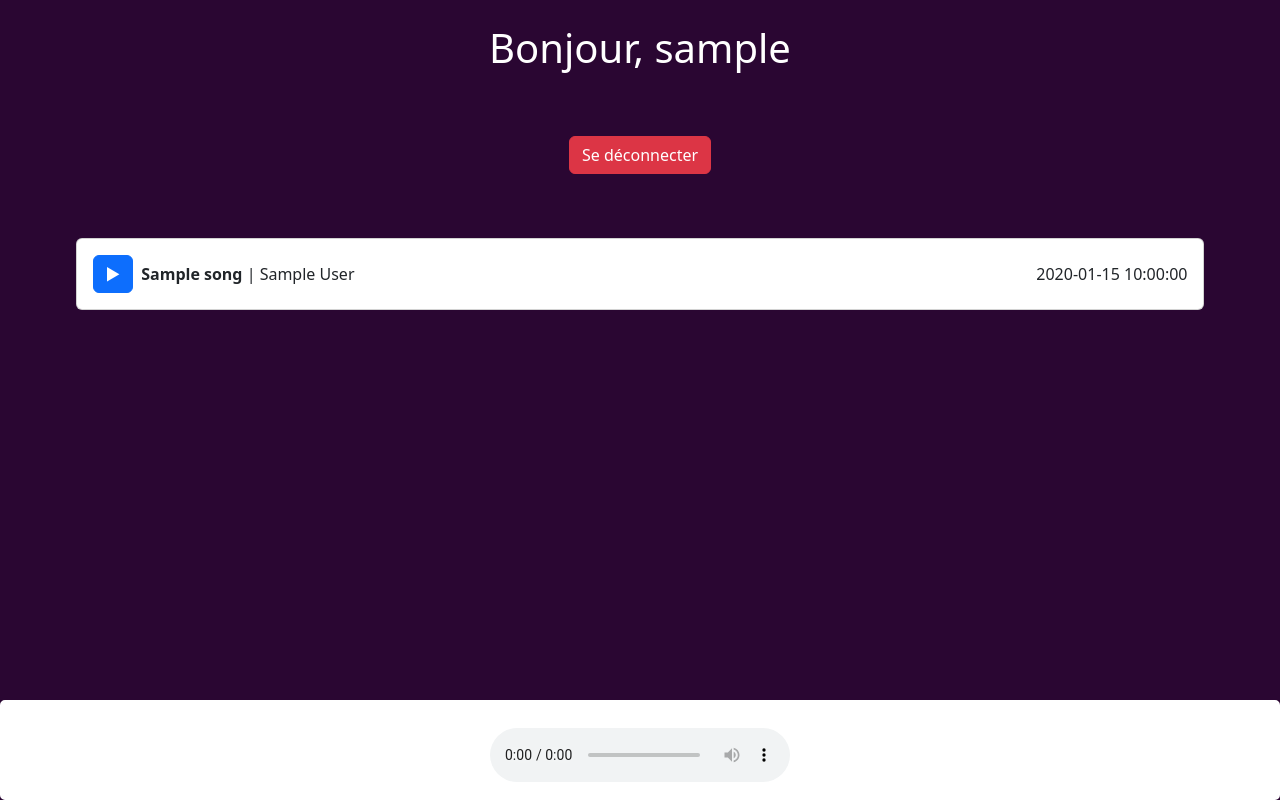
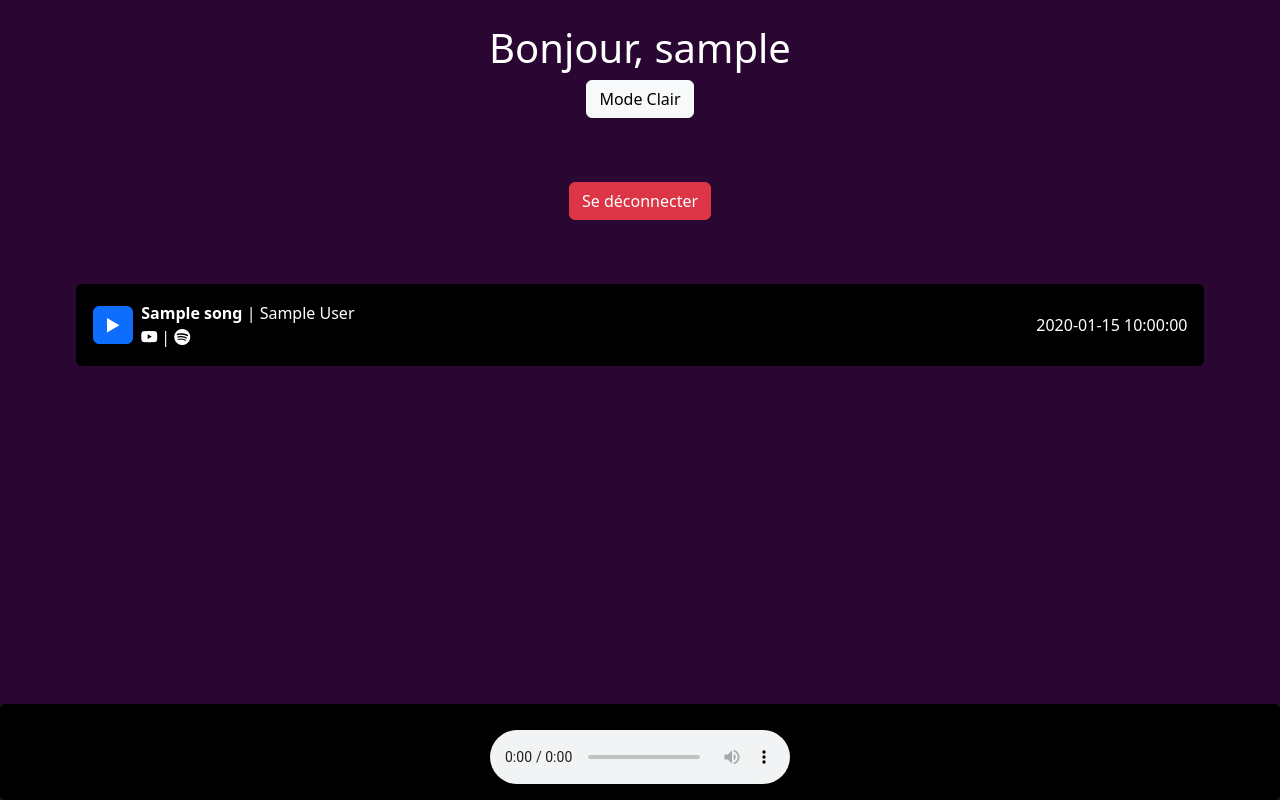
Before and after one commit to GaelHF/Vibe, a PHP site: page /list.php in a window 1280 px wide. Run offline with PHP 8.4, Linux system fonts and the light colour scheme; the visitor is signed in with stand-in values (Sample User, id 1); tables that the repository leaves empty or names only in its code hold one stand-in row (values such as "Sample post").

Commit message:
Added Media

```diff
--- a/list.php
+++ b/list.php
@@ -1,13 +1,28 @@
 <?php
     session_start();
     include 'bdd.php';
+
     if(!isset($_SESSION['auth']))
     {
         header('Location: index.php');
     }
+
+    if(isset($_POST['change_to_dark']))
+    {
+        $_SESSION['theme'] = 'dark';
+    }
+
+    if(isset($_POST['change_to_light']))
+    {
+        $_SESSION['theme'] = 'light';
+    }
+
     if(isset($_POST['logout']))
     {
         session_destroy();
+        setcookie('auth', '', time() - 3600, '/');
+        setcookie('pseudo', '', time() - 3600, '/');
+        setcookie('theme', '', time() - 3600, '/');
         header('Location: index.php');
     }
 ?>
@@ -21,13 +36,65 @@
             font-family: customFont;
             src: url('assets/customFont.otf');
         }
+        .timeline-wrapper {
+            position: fixed;
+            bottom: 0;
+            left: 0;
+            right: 0;
+        }
+
+        <?php
+            if($_SESSION['theme'] == 'dark')
+            {
+                ?>
+                #timeline {
+                    background-color: rgb(0, 0, 0);
+                    padding: 10px;
+                    border: 2px solidrgb(0, 0, 0);
+                    border-radius: 5px;
+                }
+                <?php
+            }
+            else
+            {
+                ?>
+                #timeline {
+                    background-color: rgb(255, 255, 255);
+                    padding: 10px;
+                    border: 2px solidrgb(0, 0, 0);
+                    border-radius: 5px;
+                }
+                <?php
+            }
+        ?>
+
+        audio::-webkit-media-controls-play-button {
+            display: none;
+        }
+
+        .clipyt {
+            cursor: default;
+        }
+
+        .clipyt:hover {
+            cursor: pointer;
+            color: red;
+        }
+
+        .clipsfy {
+            cursor: default;
+        }
+
+        .clipsfy:hover {
+            cursor: pointer;
+            color: lime;
+        }
     </style>
     <link rel="icon" type="image/x-icon" href="assets/icon.ico">
-    <link rel="stylesheet" href="style.css">
     <link href="https://cdn.jsdelivr.net/npm/bootstrap@5.3.3/dist/css/bootstrap.min.css" rel="stylesheet" integrity="sha384-QWTKZyjpPEjISv5WaRU9OFeRpok6YctnYmDr5pNlyT2bRjXh0JMhjY6hW+ALEwIH" crossorigin="anonymous">
     <link rel="stylesheet" href="https://cdn.jsdelivr.net/npm/bootstrap-icons@1.11.3/font/bootstrap-icons.min.css">
     <script src="https://cdn.jsdelivr.net/npm/bootstrap@5.3.3/dist/js/bootstrap.bundle.min.js" integrity="sha384-YvpcrYf0tY3lHB60NNkmXc5s9fDVZLESaAA55NDzOxhy9GkcIdslK1eN7N6jIeHz" crossorigin="anonymous"></script>
-    <title>VIBE - Liste</title>
+    <title>VIBE - Bibliothèque</title>
 </head>
 <body style="background-color: rgb(42, 6, 50);">
     <br>
@@ -42,6 +109,24 @@
             <?php
         }
     ?>
+    <?php
+        if($_SESSION['theme'] == 'light')
+        {
+            ?>
+                <form method="POST" action="" align="center">
+                    <input type="submit" name="change_to_dark" value="Mode Sombre" class="btn btn-dark">
+                </form>
+            <?php
+        }
+        else
+        {
+            ?>
+                <form method="POST" action="" align="center">
+                    <input type="submit" name="change_to_light" value="Mode Clair" class="btn btn-light">
+                </form>
+            <?php
+        }
+    ?>
     <form method="POST" action="" align="center" style="margin: 5%;">
         <input type="submit" name="logout" value="Se déconnecter" class="btn btn-danger">
     </form>
@@ -51,15 +136,30 @@
             $fetchSongs->execute();
             while($song = $fetchSongs->fetch())
             {
+                if($_SESSION['theme'] == 'dark')
+                {
                     ?>
-                <div class="card" style="margin: 1%">
-                    <div class="card-body d-flex align-items-center">
+                        <div class="card" style="margin: 1%; background-color: black;">
+                            <div class="card-body d-flex align-items-center" >
                                 <button id="<?= $song['spacename']; ?>" onclick="play('<?= $song['spacename']; ?>', 'music/<?= $song['path']; ?>/<?= $song['spacename']; ?>.mp3')" type="button" class="btn btn-primary me-2">▶</button>
-                        <p id="<?= $song['spacename']; ?>-data" class="mb-0 flex-grow-1"><strong><?= $song['title']; ?></strong> | <?= $song['author']; ?></p>
+                                <p id="<?= $song['spacename']; ?>-data" class="mb-0 flex-grow-1 text-white"><strong><?= $song['title']; ?></strong> | <?= $song['author']; ?><br><i class="bi bi-youtube clipyt" onclick="load_exrt('<?= $song['yt_url']; ?>')"></i> | <i class="bi bi-spotify clipsfy" onclick="load_exrt('<?= $song['sfy_url']; ?>')"></i></p>
+                                <p class="mb-0 flex-grow-2 text-white"><?= $song['time']; ?></p>
+                            </div>
+                        </div>
+                    <?php
+                }
+                else
+                {
+                    ?>
+                        <div class="card" style="margin: 1%;">
+                            <div class="card-body d-flex align-items-center" >
+                                <button id="<?= $song['spacename']; ?>" onclick="play('<?= $song['spacename']; ?>', 'music/<?= $song['path']; ?>/<?= $song['spacename']; ?>.mp3')" type="button" class="btn btn-primary me-2">▶</button>
+                                <p id="<?= $song['spacename']; ?>-data" class="mb-0 flex-grow-1"><strong><?= $song['title']; ?></strong> | <?= $song['author']; ?><br><i class="bi bi-youtube clipyt" onclick="load_exrt('<?= $song['yt_url']; ?>')"></i> | <i class="bi bi-spotify clipsfy" onclick="load_exrt('<?= $song['sfy_url']; ?>')"></i></p>
                                 <p class="mb-0 flex-grow-2"><?= $song['time']; ?></p>
                             </div>
                         </div>
                     <?php
+                }
             }
         ?>
     </section>
@@ -67,7 +167,20 @@
     <section class="timeline-wrapper">
         <section id="timeline">
             <div class="text-center">
+                <?php
+                    if($_SESSION['theme'] == 'dark')
+                    {
+                        ?>
+                            <p id="currentSong" class="text-white"></p>
+                        <?php
+                    }
+                    else
+                    {
+                        ?>
                             <p id="currentSong"></p>
+                        <?php
+                    }
+                ?>
                 <audio controls id="line">
                     <source src="" type="audio/mpeg">
                 </audio>
@@ -77,6 +190,10 @@
     <script>
         var oldSource = ""
         var lastSong = ""
+
+        document.getElementById('autoPlayCheckbox').addEventListener('change', function() {
+            autoPlayEnabled = this.checked;
+        });
 
         function manager(){
             window.location.replace('manager.php');
@@ -90,16 +207,15 @@
             return str.slice(8, str.length - 9);
         }
 
-        function changeAudioSource(newSource, title, author) {
+        function changeAudioSource(newSource, title, author, media) {
             const audioPlayer = document.getElementById('line');
             const currentSong = document.getElementById('currentSong');
             if(oldSource !== newSource)
             {
-                currentSong.innerHTML = "<strong>" + title + "</strong> | " + author;
+                currentSong.innerHTML = "<strong>" + title + "</strong> | " + author + " | " + media;
 
                 oldSource = newSource
                 audioPlayer.src = newSource;
-                document.title = titleGood(title) + " - " + author;
                 audioPlayer.load();
             }
         }
@@ -114,8 +230,10 @@
                 button.classList.remove('btn-primary');
                 button.classList.add('btn-secondary');
                 var info = data.split(" | ");
-                changeAudioSource(path, info[0], info[1]);
+                changeAudioSource(path, info[0], info[1], info[2]);
+                document.title = titleGood(info[0]) + " - " + info[1];
                 document.getElementById('line').play();
+
                 if(lastSong !== song)
                 {
                     if(document.getElementById(lastSong) !== null)
@@ -140,13 +258,18 @@
 
         }
 
+        function load_exrt(link)
+        {
+            window.open(link);
+        }
         document.getElementById('line').addEventListener('ended', function() {
         if (lastSong !== "") {
             const button = document.getElementById(lastSong);
             button.innerHTML = '▶';
+            document.title = 'VIBE - Bibliothèque';
             button.classList.add('btn-primary');
             button.classList.remove('btn-secondary');
-            lastSong = ""; // Reset lastSong since no song is playing
+            lastSong = "";
         }
         });
     </script>
--- a/style.css
+++ /dev/null
@@ -1,17 +0,0 @@
-.timeline-wrapper {
-    position: fixed;
-    bottom: 0;
-    left: 0;
-    right: 0;
-}
-
-#timeline {
-    background-color: rgb(255, 255, 255);
-    padding: 10px;
-    border: 2px solid #ffffff;
-    border-radius: 5px;
-}
-
-audio::-webkit-media-controls-play-button {
-    display: none;
-}
```
Also changed, not shown: manager.php (+29 -4 lines), 1 other file. Lines whose indentation alone changed are shown as unchanged.
